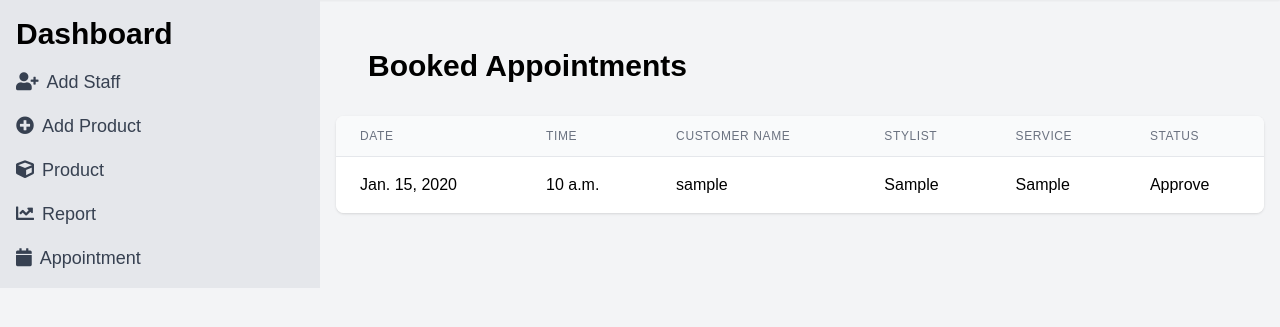
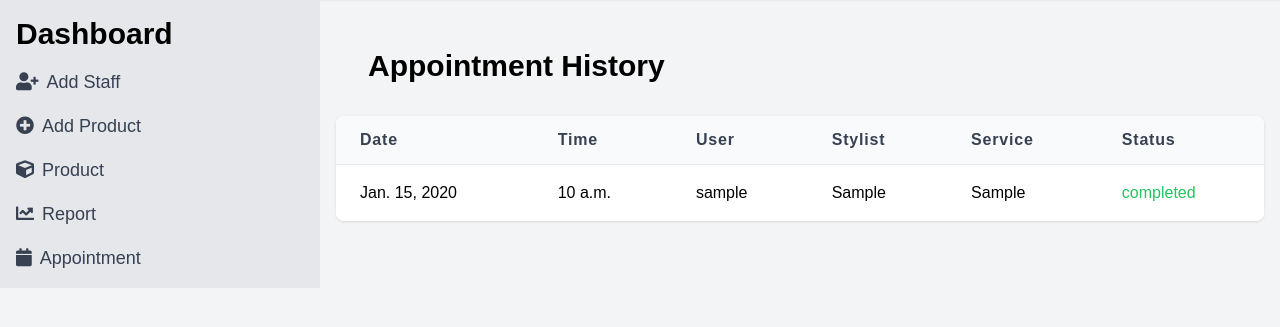
Before and after one commit to KiranPila-Shrestha/BeautySalonHouse, a Django app: page /staffappointmenthistory/ in a window 1280 px wide. Shown: the part 104-431 px from the top of the page. Run offline with Django 4.2, Linux system fonts and the light colour scheme; a user stored in the database is signed in; tables that the repository leaves empty hold one stand-in row (values such as "Sample post"); some libraries are stand-ins or nearby versions.

Commit message:
change some UI.

```diff
--- a/BeautySalonHouse/templates/Admin_Page/adminAppointment.html
+++ b/BeautySalonHouse/templates/Admin_Page/adminAppointment.html
@@ -2,28 +2,33 @@
 {% block content %}
 <body class="bg-gray-100">
     <div class="container mx-auto py-8">
-        <h1 class="text-3xl font-semibold text-left ml-8 mb-8"> Booked Appointments </h1>
+        <h1 class="text-3xl font-semibold text-left ml-8 mb-8">  Appointment History </h1>
         <div class="bg-white shadow overflow-hidden sm:rounded-lg">
             <table class="min-w-full divide-y divide-gray-200">
                 <thead class="bg-gray-50">
                     <tr>
-                        <th scope="col" class="px-6 py-3 text-left text-xs font-medium text-gray-500 uppercase tracking-wider">Date</th>
-                        <th scope="col" class="px-6 py-3 text-left text-xs font-medium text-gray-500 uppercase tracking-wider">Time</th>
-                        <th scope="col" class="px-6 py-3 text-left text-xs font-medium text-gray-500 uppercase tracking-wider">Customer Name</th>
-                        <th scope="col" class="px-6 py-3 text-left text-xs font-medium text-gray-500 uppercase tracking-wider">Stylist</th>
-                        <th scope="col" class="px-6 py-3 text-left text-xs font-medium text-gray-500 uppercase tracking-wider">Service</th>
-                        <th scope="col" class="px-6 py-3 text-left text-xs font-medium text-gray-500 uppercase tracking-wider">Status</th>
+                        <th scope="col" class="px-6 py-3 text-left text-lg md:text-base font-medium font-semibold text-gray-700 tracking-wider">Date</th>
+                        <th scope="col" class="px-6 py-3 text-left text-lg md:text-base font-medium font-semibold text-gray-700 tracking-wider">Time</th>
+                        <th scope="col" class="px-6 py-3 text-left text-lg md:text-base font-medium font-semibold text-gray-700 tracking-wider">User</th>
+                        <th scope="col" class="px-6 py-3 text-left text-lg md:text-base font-medium font-semibold text-gray-700 tracking-wider">Stylist</th>
+                        <th scope="col" class="px-6 py-3 text-left text-lg md:text-base font-medium font-semibold text-gray-700 tracking-wider">Service</th>
+                        <th scope="col" class="px-6 py-3 text-left text-lg md:text-base font-medium font-semibold text-gray-700 tracking-wider">Status</th>
                     </tr>
                 </thead>
                 <tbody class="bg-white divide-y divide-gray-200">
                     {% for booking_request in booking_requests %}
                     <tr>
-                        <td class="px-6 py-4 whitespace-nowrap">{{ booking_request.bookDate }}</td>
-                        <td class="px-6 py-4 whitespace-nowrap">{{ booking_request.bookTime }}</td>
-                        <td class="px-6 py-4 whitespace-nowrap">{{ booking_request.user }}</td>
-                        <td class="px-6 py-4 whitespace-nowrap">{{ booking_request.staff }}</td>
-                        <td class="px-6 py-4 whitespace-nowrap">{{ booking_request.service }}</td>
-                        <td class="px-6 py-4 whitespace-nowrap">Approve</td>
+                        <td class="px-6 py-4 whitespace-nowrap text-lg md:text-base">{{ booking_request.bookDate }}</td>
+                        <td class="px-6 py-4 whitespace-nowrap text-lg md:text-base">{{ booking_request.bookTime }}</td>
+                        <td class="px-6 py-4 whitespace-nowrap text-lg md:text-base">{{ booking_request.user }}</td>
+                        <td class="px-6 py-4 whitespace-nowrap text-lg md:text-base">{{ booking_request.staff }}</td>
+                        <td class="px-6 py-4 whitespace-nowrap text-lg md:text-base">{{ booking_request.service }}</td>
+                        <td class="px-6 py-4 whitespace-nowrap text-lg md:text-base">
+                            <span class="font-medium
+                            {% if booking_request.status == 'Pending' %}text-red-500{% elif booking_request.status == 'completed' %}text-green-500{% elif booking_request.status == 'Confirm' %}text-blue-600{% else %}text-gray-700{% endif %}">
+                   {{ booking_request.status }}
+               </span>
+                        </td>
                     </tr>
                     {% endfor %}
                 </tbody>
```
Also changed, not shown: BeautySalonHouse/templates/Inventory/Productlisting.html (+8 -8 lines), BeautySalonHouse/templates/Staff/completedappointment.html (+16 -13 lines).
